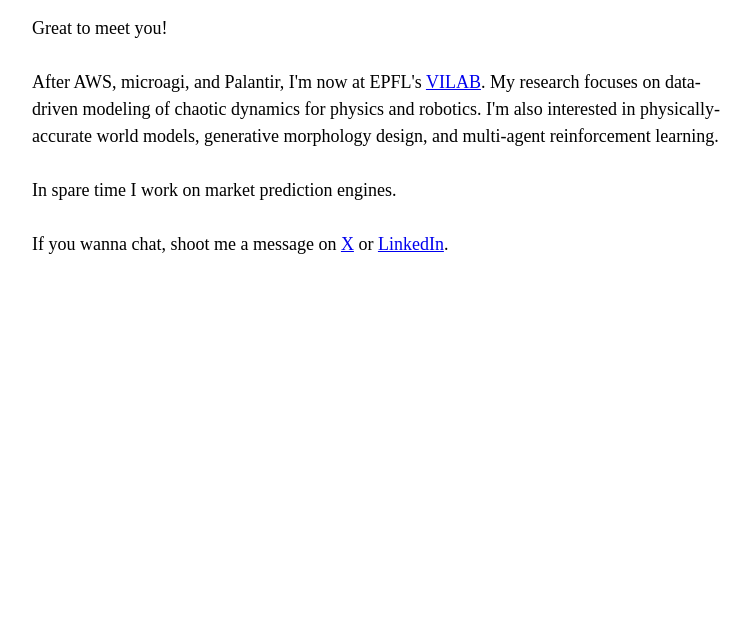
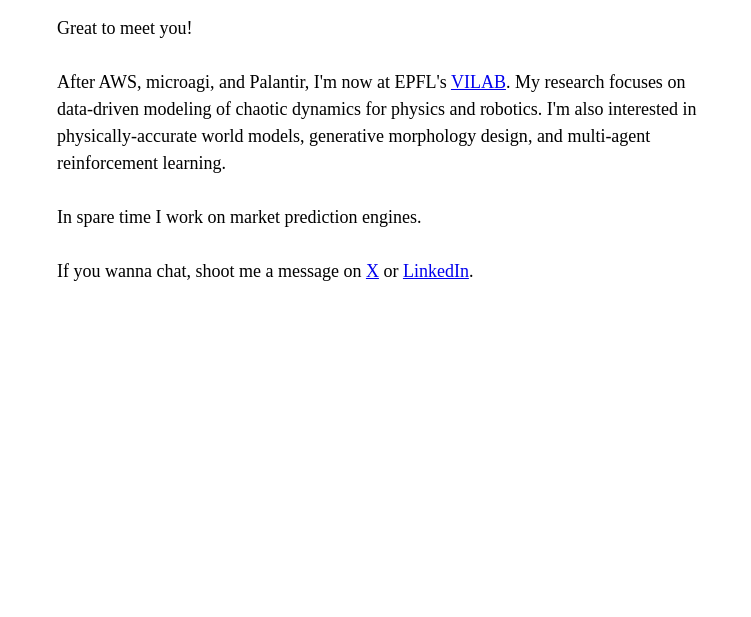
Before and after one commit to squarerootminusone/squarerootminusone.github.io, a plain HTML site: page index.html in a window 1280 px wide. Shown: the part 183-800 px from the top of the page, without its empty margins (252-1003 px from the left). Drawn offline with Linux system fonts and the light colour scheme.

Commit message:
Narrow text column

```diff
--- a/index.html
+++ b/index.html
@@ -20,7 +20,7 @@
     line-height: 1.5;
     color: #000;
     background: #fff;
-    max-width: 712px;
+    max-width: 662px;
     margin: 8em auto 5em;
     padding: 0 1.5em;
   }
```
